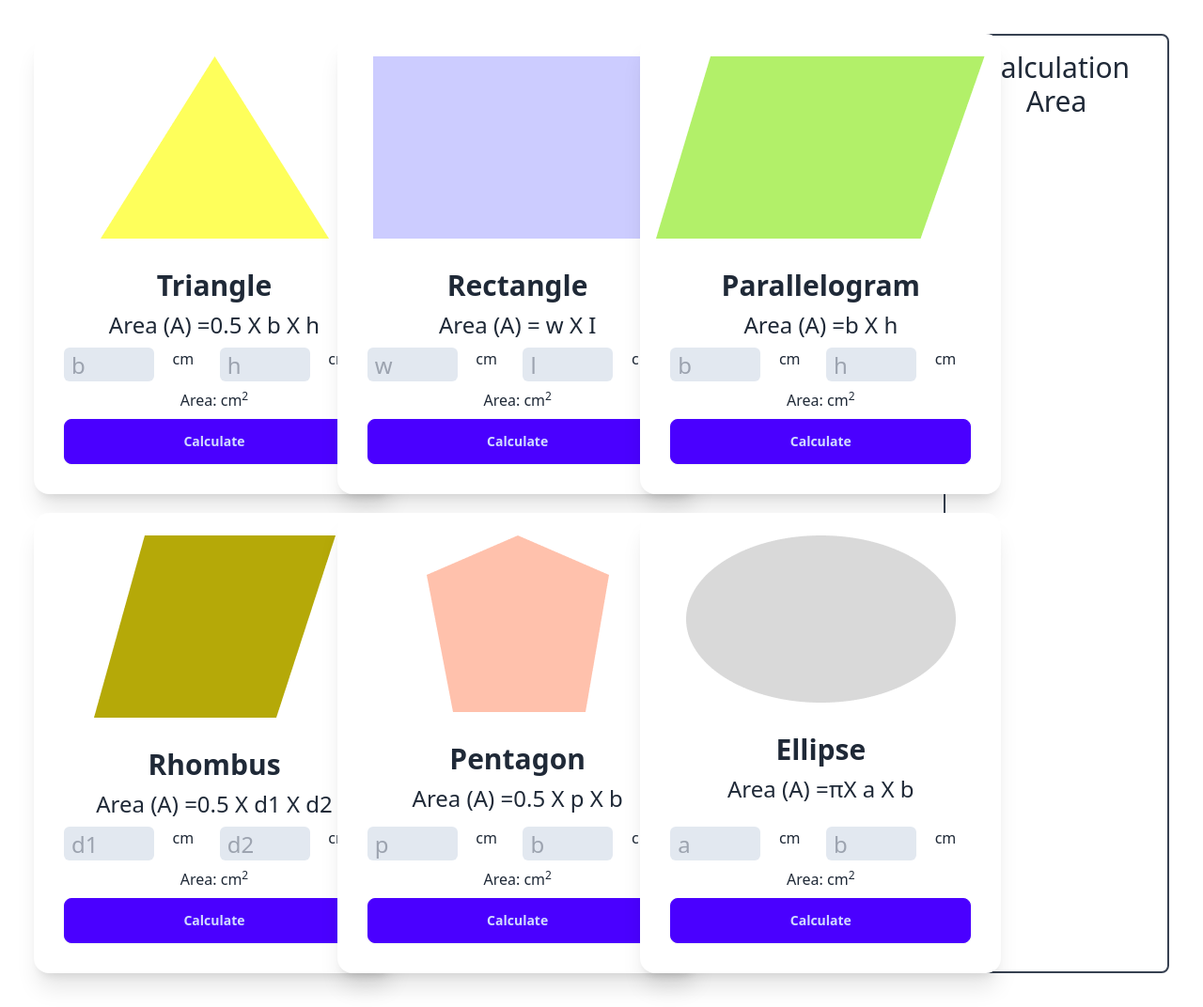
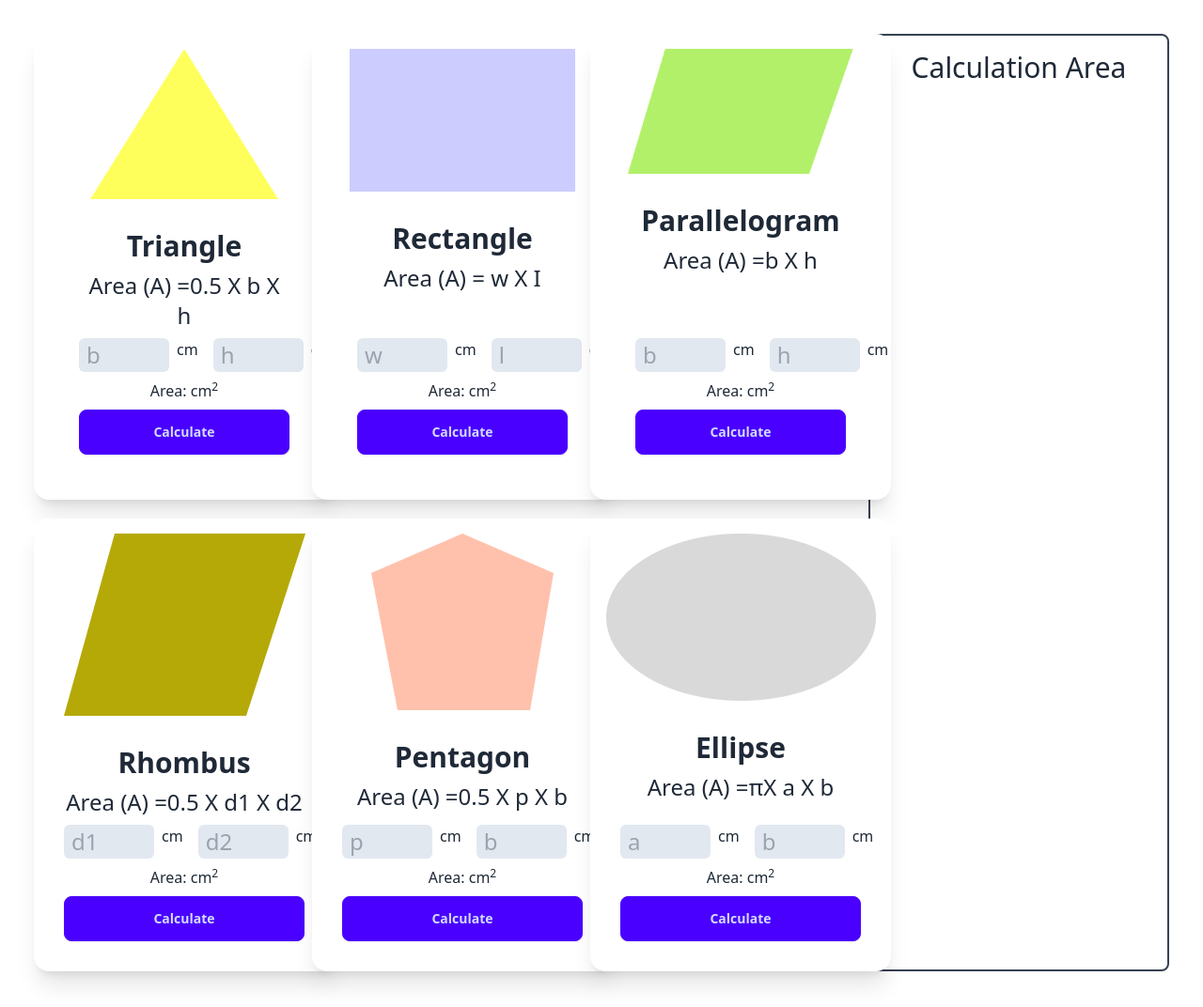
Before and after one commit to nusratsmriti/geometry-genius, a plain HTML site: page index.html in a window 1280 px wide. Shown: the whole page at 94% size. Drawn offline with nearby package versions, Linux system fonts and the light colour scheme.

```diff
--- a/index.html
+++ b/index.html
@@ -17,11 +17,11 @@
     <!-- main contant container -->
     <div class="flex flex-col md:flex-row">
       <!-- shape card container  -->
-      <div class="flex-1 grid grid-cols-1 md:grid-cols-2 lg:grid-cols-3 gap-y-5">
+      <div class="flex-1 grid grid-cols-1 md:grid-cols-1 lg:grid-cols-3 gap-y-5">
         <!-- triangle card -->
-        <div class="card bg-base-100 w-96 shadow-xl pt-6">
+        <div class="card bg-base-100 w-80 shadow-xl p-4">
           <figure>
-            <img src="images/triangle.png" alt="Shoes" />
+            <img src="images/triangle.png" width="200px" height="150px" alt="Shoes" />
           </figure>
           <div class="card-body text-center">
             <h2 class="card-title block text-3xl">Triangle</h2>
@@ -44,9 +44,9 @@
           </div>
         </div>
         <!-- rectangle card -->
-        <div class="card bg-base-100 w-96 shadow-xl pt-6">
+        <div class="card bg-base-100 w-80 shadow-xl p-4">
           <figure>
-            <img src="images/rectangle.png" alt="Shoes" />
+            <img  src="images/rectangle.png" width="240px" alt="Shoes" />
           </figure>
           <div class="card-body  text-center">
             <h2 class="card-title text-3xl text-center block ">Rectangle</h2>
@@ -72,9 +72,9 @@
           </div>
         </div>
         <!-- Parallelogram card -->
-        <div class="card bg-base-100 w-96 shadow-xl pt-6">
+        <div class="card bg-base-100 w-80 shadow-xl p-4">
           <figure>
-            <img src="images/parallelogram.png" alt="Shoes" />
+            <img src="images/parallelogram.png" width="240px" alt="Shoes" />
           </figure>
           <div class="card-body text-center">
             <h2 class="card-title block text-3xl">Parallelogram</h2>
@@ -97,7 +97,7 @@
           </div>
         </div>
         <!-- Rhombus card -->
-        <div class="card bg-base-100 w-96 shadow-xl pt-6 ">
+        <div class="card bg-base-100 w-80 shadow-xl pt-4 ">
           <figure>
             <img src="images/rhombus.png" alt="Shoes" />
           </figure>
@@ -122,9 +122,9 @@
           </div>
         </div>
         <!-- Pentagon card -->
-        <div class="card bg-base-100 w-96 shadow-xl pt-6 ">
+        <div class="card bg-base-100 w-80 shadow-xl pt-4 ">
           <figure>
-            <img src="images/pentagon.png" alt="Shoes" />
+            <img src="images/pentagon.png" Shoes" />
           </figure>
           <div class="card-body text-center">
             <h2 class="card-title block text-3xl">Pentagon</h2>
@@ -147,9 +147,9 @@
           </div>
         </div>
         <!--Ellipse card -->
-        <div class="card bg-base-100 w-96 shadow-xl pt-6 ">
+        <div class="card bg-base-100 w-80 shadow-xl pt-4 ">
           <figure>
-            <img src="images/ellipse.png" alt="Shoes" />
+            <img src="images/ellipse.png"  alt="Shoes" />
           </figure>
           <div class="card-body text-center">
             <h2 class="card-title block text-3xl">Ellipse</h2>
@@ -173,7 +173,7 @@
         </div>
       </div>
       <!-- calculate container -->
-      <div class="w-60 border-2 border-gray-700 rounded-lg">
+      <div class="w-80 border-2 border-gray-700 rounded-lg">
         <h1 class="text-3xl text-center p-4">Calculation Area</h1>
       </div>
     </div>
```
